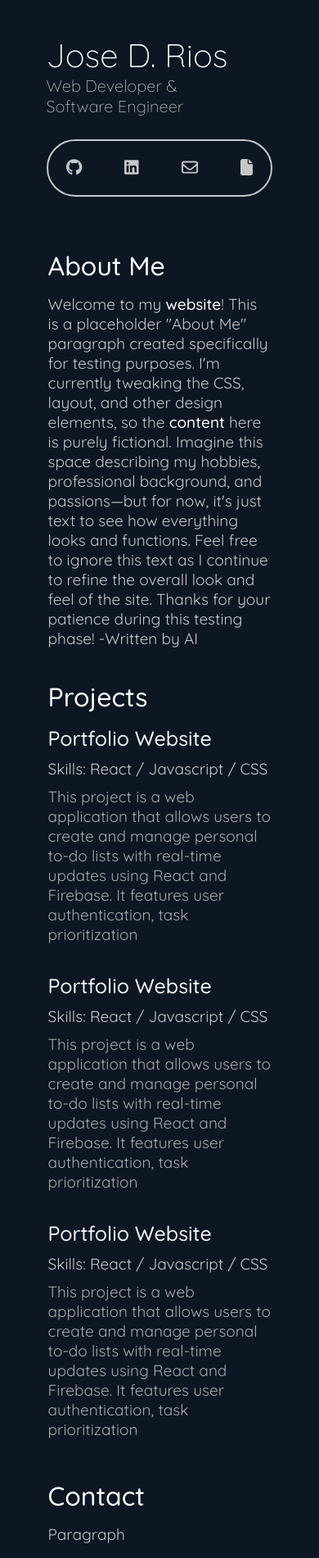
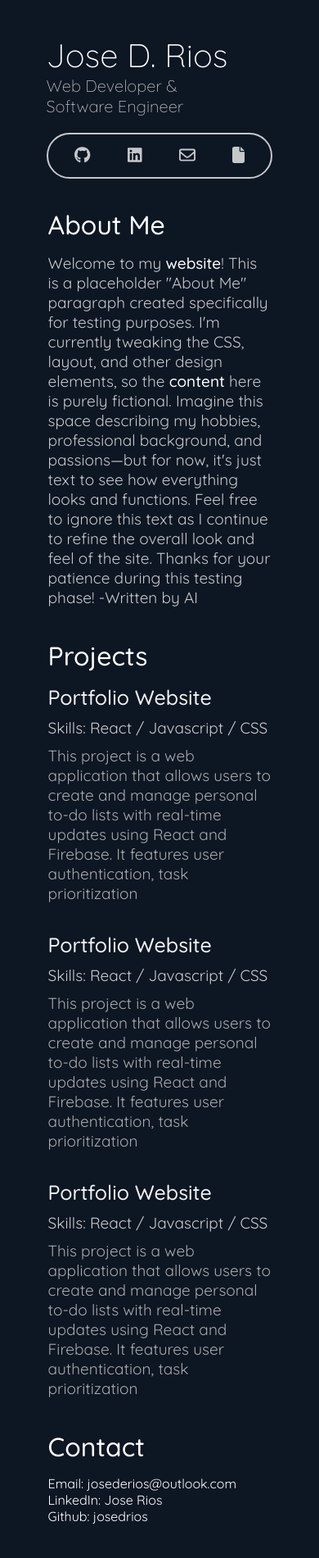
Before and after one commit to josedrios/portfolio-website, a React (Vite) app: page / in a window 390 px wide. Shown: the top 1901 px of the page at 82% size. Built offline with nearby package versions, Linux system fonts and the light colour scheme; the HTML template or start-up script is replaced by a standard one.

Commit message:
Implemented structuring and design for contact related info (in content section)

```diff
--- a/src/App.jsx
+++ b/src/App.jsx
@@ -99,9 +99,13 @@ function App() {
               </div>
             </div>
           </div>
-          <div className='content-item'>
+          <div className='content-item' id='contact-item-container'>
             <h1 className='content-item-header'>Contact</h1>
-            <p className='content-item-body'>Paragraph</p>
+            <div>
+              <div className="contact-info-item"><span className='contact-item-header'>Email: </span>josederios@outlook.com</div>
+              <div className="contact-info-item"><span className='contact-item-header'>LinkedIn: </span><a href="">Jose Rios</a></div>
+              <div className="contact-info-item"><span className='contact-item-header'>Github: </span>josedrios</div>
+            </div>
           </div>
           <div className='content-item'>
             <h1 className='content-item-header'>FAQ</h1>
--- a/src/styles/base/_reset.scss
+++ b/src/styles/base/_reset.scss
@@ -28,4 +28,5 @@ body{
 
 a {
     text-decoration: none;
+    color: white;
 }
--- /dev/null
+++ b/src/styles/layout/_contact-item.scss
@@ -0,0 +1,3 @@
+#contact-item-container{
+    margin-bottom: 30px;
+}
--- a/src/styles/layout/_header.scss
+++ b/src/styles/layout/_header.scss
@@ -32,12 +32,12 @@ nav {
 
 #links-section {
     display: flex;
-    justify-content: space-between;
+    justify-content: space-around;
     max-width: 400px;
     margin-right: 20px;
     border: 0.15rem solid $unchosen-white;
     transition: border 0.175s ease;
-    padding: 22px;
+    padding: 20px 15px;
     border-radius: 1000px;
     text-wrap: nowrap;
 
@@ -75,6 +75,7 @@ nav {
     #links-section{
         margin: auto;
         max-width: 500px;
+        padding: 15px 10px;
     }
 }
 
@@ -88,7 +89,6 @@ nav {
     }
 }
 
-
 @media(max-width: 450px){
     #links-section {
         width: 100%;
--- a/src/styles/layout/_layout.scss
+++ b/src/styles/layout/_layout.scss
@@ -13,7 +13,7 @@ header, main {
 
 header {
     border: 2px solid $header-border;
-    padding: 60px 0px 60px 40px;
+    padding: 60px 0px 30px 40px;
     justify-content: space-between;
     min-height: 200px;
     position: sticky;
@@ -35,13 +35,13 @@ main {
 
     header, main {
         width: 100%;
-        padding: 40px 10% 30px 10%;
+        padding: 40px 10% 10px 10%;
     }
 
     header {
         position: static;
-        height: 300px;
-        min-height: 300px;
+        height: 250px;
+        min-height: 250px;
     }
 
     main {
--- a/src/styles/layout/_project-item.scss
+++ b/src/styles/layout/_project-item.scss
@@ -1,4 +1,5 @@
 #project-item-container{
+    padding-bottom: 25px;
     .project-item:last-of-type {
         padding-bottom: 0px;
     }
@@ -14,7 +15,6 @@
 .project-header{
     font-size: 25px;
     font-weight: 450;
-    //color: $project-header;
     color: #F2F2F2;
 }
 
--- a/src/styles/main.scss
+++ b/src/styles/main.scss
@@ -13,6 +13,7 @@
 @import './layout/header.scss';
 @import './layout/content-item.scss';
 @import './layout/project-item.scss';
+@import './layout/contact-item.scss';
 
 
 // Components
```
